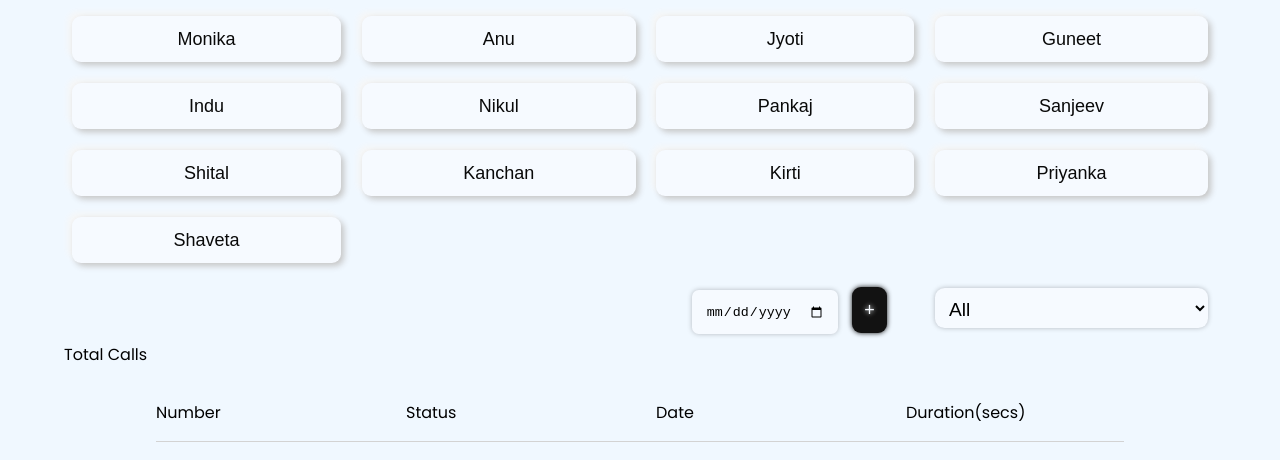
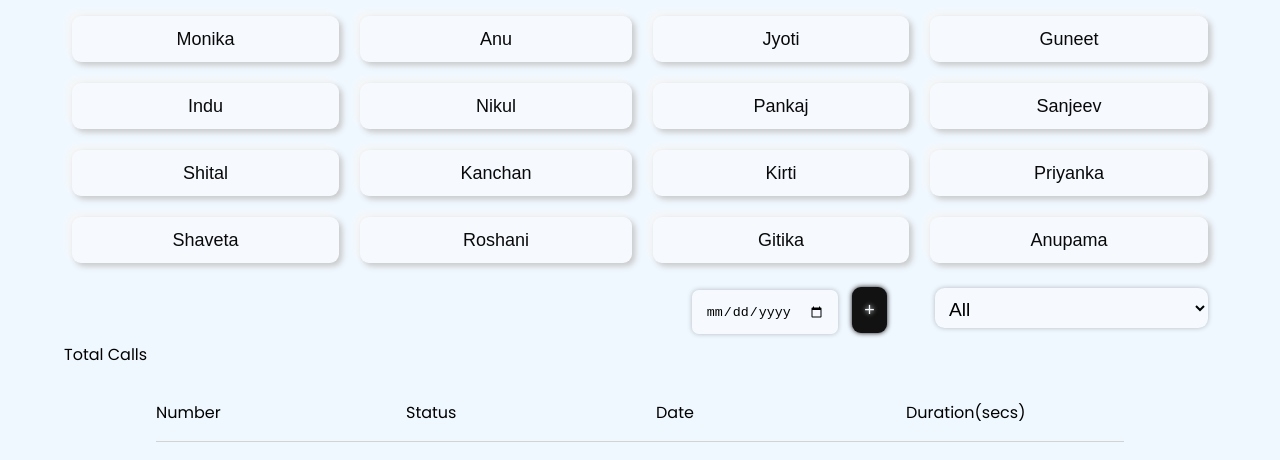
Before and after one commit to tanbir-create/ayurveda-calls, a plain HTML site: page index.html in a window 1280 px wide. Drawn offline with nearby package versions, Linux system fonts and the light colour scheme.

Commit message:
Update index.html

```diff
--- a/index.html
+++ b/index.html
@@ -34,6 +34,10 @@
 <button class="btn" id="priyanka" >Priyanka</button>
 
 <button class="btn" id="shaveta" >Shaveta</button>
+
+<button class="btn" id="roshani" >Roshani</button>
+<button class="btn" id="gitika" >Gitika</button>
+<button class="btn" id="anupama" >Anupama</button>
 </div>
 
 
```
